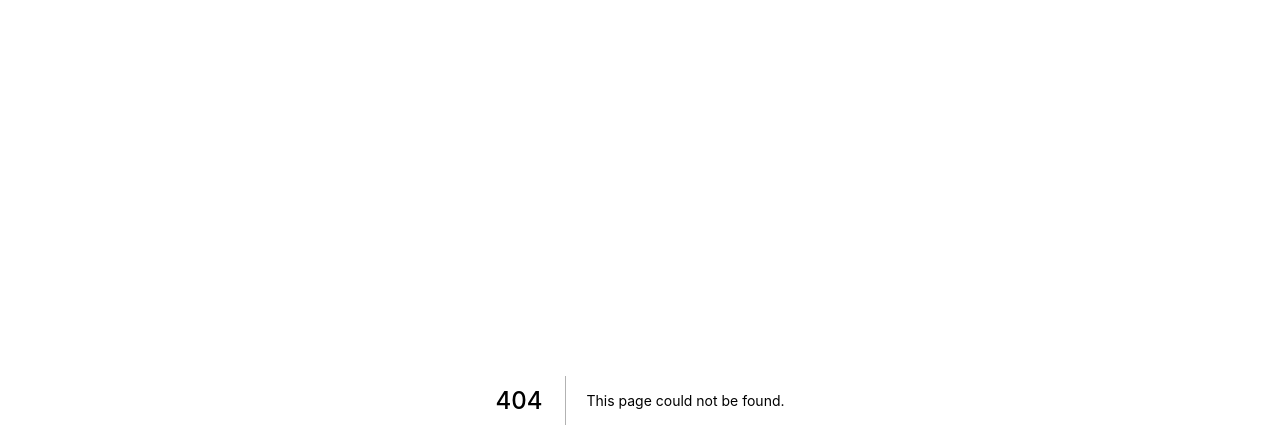
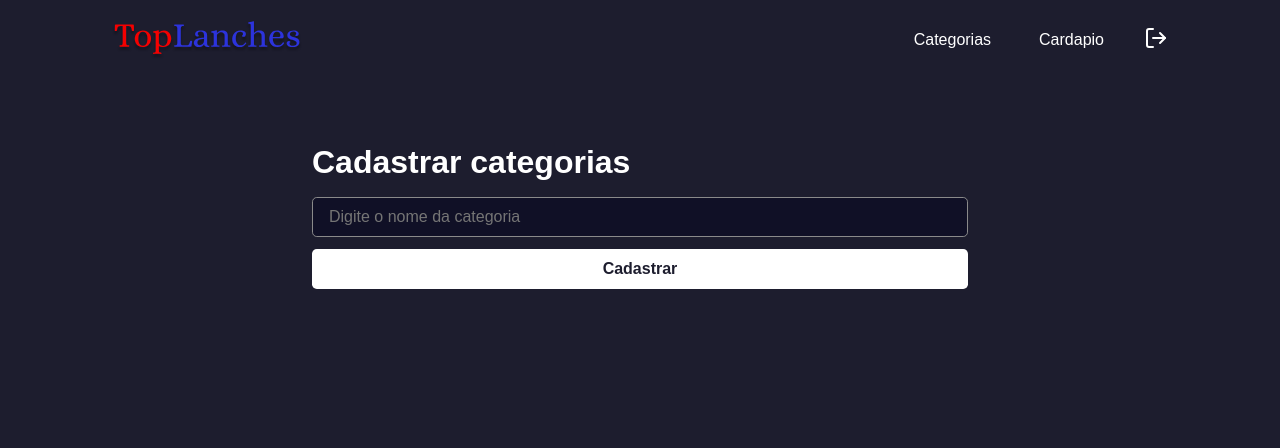
Before and after one commit to LeonardoCosta13/top-lanches, a Next.js app: page /category in a window 1280 px wide. Before the commit this address had no page. Shown: the top 448 px of the page. Built offline with nearby package versions, Linux system fonts and the light colour scheme.

Commit message:
category

```diff
--- /dev/null
+++ b/src/pages/category/index.tsx
@@ -0,0 +1,47 @@
+
+import { useState, FormEvent } from 'react'
+import Head from "next/head"
+import {Header} from '../components/Header';
+import styles from './styles.module.scss'
+
+export default function Category(){
+  const [name, setName] = useState('')
+
+  async function handleRegister(event: FormEvent){
+    event.preventDefault();
+
+    alert("CATEGORIA " + name)
+  }
+
+
+  return(
+    <>
+    <Head>
+      <title>Nova categoria - Sujeito Pizzaria</title>
+    </Head>
+    <div>
+      <Header/>
+
+      <main className={styles.container}>
+        <h1>Cadastrar categorias</h1>
+
+        <form className={styles.form} onSubmit={handleRegister}>
+          <input
+          type="text"
+          placeholder="Digite o nome da categoria"
+          className={styles.input}
+          value={name}
+          onChange={ (e) => setName(e.target.value) }
+          />
+
+          <button className={styles.buttonAdd} type="submit">
+            Cadastrar
+          </button>
+
+        </form>
+
+      </main>
+    </div>
+    </>
+  )
+}
--- /dev/null
+++ b/src/pages/category/styles.module.scss
@@ -0,0 +1,44 @@
+
+
+.container{
+    max-width: 720px;
+    margin: 4rem auto;
+    padding: 0 2rem;
+
+    display: flex;
+    justify-content: space-between;
+    flex-direction: column;
+}
+
+.container h1{
+    color: var(--white);
+
+}
+
+.form{
+    display: flex;
+    flex-direction: column;
+    margin: 1rem 0;
+}
+
+.input{
+    background-color: var(--dark-900);
+    border: 0;
+    padding: 1rem;
+    height: 40px;
+    border-radius: 0.3rem;
+    color: var(--white);
+    border: 1px solid var(--gray-100);
+    margin-bottom: 12px;
+}
+
+.buttonAdd{
+    height: 40px;
+    border: 0;
+    background-color: var(--white);
+    font-weight: bold;
+    font-size: 1rem;
+    border-radius: 0.3rem;
+    color: var(--dark-700);
+
+}
```
